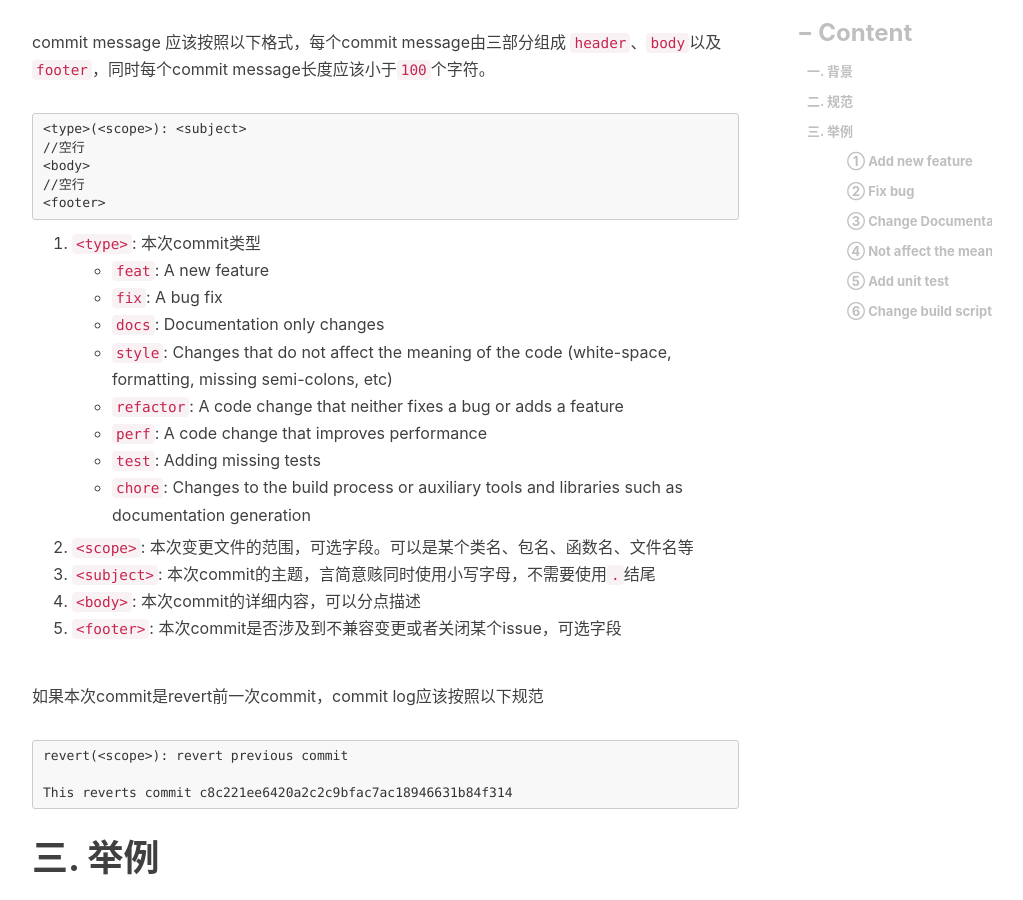
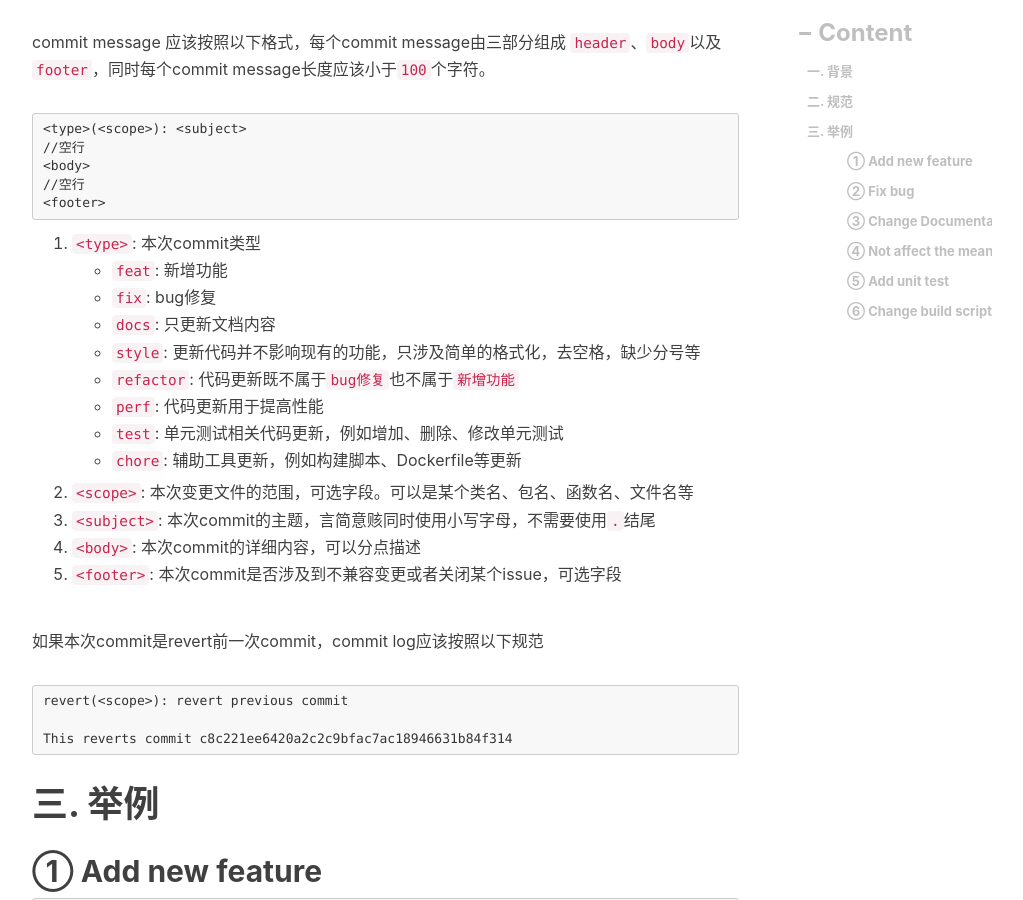
Before and after one commit to engru/chenguolin.github.io, a Jekyll site: the page built from _posts/2017-09-03-【Git-4】Git Commit规范.md, in a window 1280 px wide and 900 px high, scrolled down 1110 px. Shown: the whole window, without its empty margins (233-1256 px from the left). Built offline with Jekyll 4.4.1, drawn with Linux system fonts in a browser that asks for light colours; nearby versions of some CDN libraries; comment, search, counter and statistics services are not loaded.

Commit message:
Update 2017-09-03-【Git-4】Git Commit规范.md

````diff
--- a/_posts/2017-09-03-【Git-4】Git Commit规范.md
+++ b/_posts/2017-09-03-【Git-4】Git Commit规范.md
@@ -37,14 +37,14 @@ commit message 应该按照以下格式，每个commit message由三部分组成
 ```
 
 1. `<type>`: 本次commit类型
-    * `feat`: A new feature
-    * `fix`: A bug fix
-    * `docs`: Documentation only changes
-    * `style`: Changes that do not affect the meaning of the code (white-space, formatting, missing semi-colons, etc)
-    * `refactor`: A code change that neither fixes a bug or adds a feature
-    * `perf`: A code change that improves performance
-    * `test`: Adding missing tests
-    * `chore`: Changes to the build process or auxiliary tools and libraries such as documentation generation
+    * `feat`: 新增功能
+    * `fix`: bug修复
+    * `docs`: 只更新文档内容
+    * `style`: 更新代码并不影响现有的功能，只涉及简单的格式化，去空格，缺少分号等
+    * `refactor`: 代码更新既不属于`bug修复`也不属于`新增功能`
+    * `perf`: 代码更新用于提高性能
+    * `test`: 单元测试相关代码更新，例如增加、删除、修改单元测试
+    * `chore`: 辅助工具更新，例如构建脚本、Dockerfile等更新
 2. `<scope>`: 本次变更文件的范围，可选字段。可以是某个类名、包名、函数名、文件名等
 3. `<subject>`: 本次commit的主题，言简意赅同时使用小写字母，不需要使用`.`结尾
 4. `<body>`: 本次commit的详细内容，可以分点描述
````
